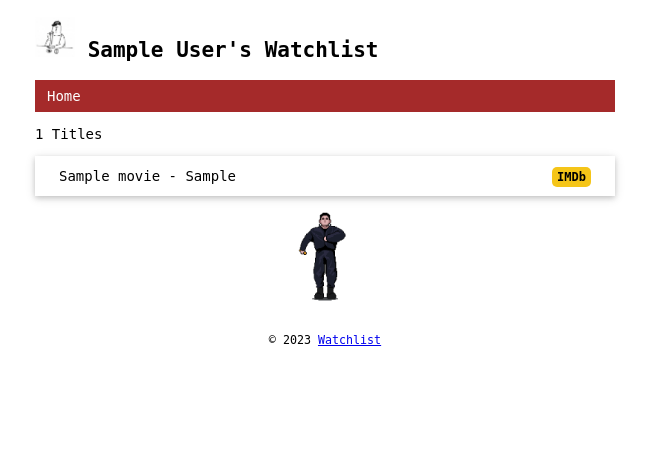
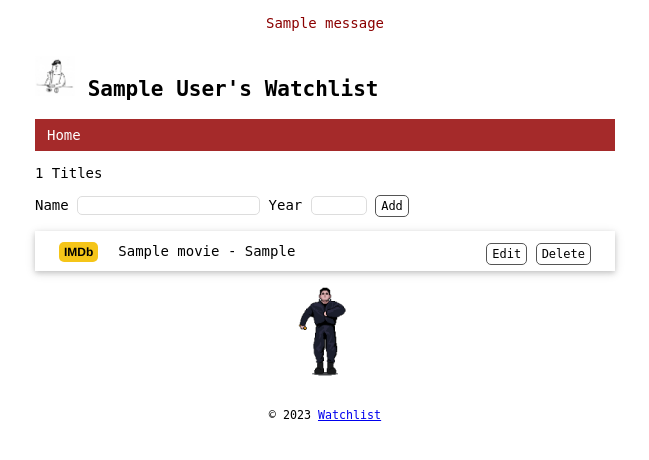
Before and after one commit to TheParzivaal/watchlist, a Flask app: page / in a window 1280 px wide. Shown: the top 460 px of the page, without its empty margins (315-964 px from the left). Run offline with Flask 3, Linux system fonts and the light colour scheme; tables that the repository leaves empty hold one stand-in row (values such as "Sample post"); one stand-in notice (Sample message) is shown.

Commit message:
Create, edit and delete item by form

```diff
--- a/app.py
+++ b/app.py
@@ -1,13 +1,14 @@
 import os
 import click
 
-from flask import Flask, render_template
+from flask import Flask, render_template, request, url_for, redirect, flash
 from flask_sqlalchemy import SQLAlchemy
 
 app = Flask(__name__)
 
 app.config['SQLALCHEMY_DATABASE_URI'] = 'sqlite:////' + os.path.join(app.root_path, 'data.db')
 app.config['SQLALCHEMY_TRACK_MODIFICATIONS'] = False
+app.config['SECRET_KEY'] = 'dev'
 # Load all the configurations before instantiation
 db = SQLAlchemy(app)
 
@@ -64,10 +65,55 @@ def inject_user():
     return dict(user=user)
 
 
-@app.route('/')
+@app.route('/', methods=['GET', 'POST'])
 def index():
+    if request.method == 'POST':    # Check whether it is POST request
+        # Get data from form
+        title = request.form.get('title')
+        year = request.form.get('year')
+        # Validate data from form
+        if (not title) or (not year) or (len(year) > 4) or (len(title) > 60):
+            flash('Invalid input.')
+            return redirect(url_for('index'))
+        # Save the validated data into database
+        movie = Movie(title=title, year=year)
+        db.session.add(movie)
+        db.session.commit()
+        flash('Item created.')
+        return redirect(url_for('index'))
+
     movies = Movie.query.all()
     return render_template('index.html', movies=movies)
+
+
+@app.route('/movie/edit/<int:movie_id>', methods=['GET', 'POST'])
+def edit(movie_id):
+    movie = Movie.query.get_or_404(movie_id)
+
+    if request.method == 'POST':
+        title = request.form.get('title')
+        year = request.form.get('year')
+
+        if (not title) or (not year) or (len(year) > 4) or (len(title) > 60):
+            flash('Invalid input.')
+            return redirect(url_for('edit'), movie_id=movie_id)
+
+        movie.title = title
+        movie.year = year
+        db.session.commit()
+        flash('Item updated.')
+        return redirect(url_for('index'))
+
+    return render_template('edit.html', movie=movie)
+
+
+@app.route('/movie/delete/<int:movie_id>', methods=['POST'])
+def delete(movie_id):
+    movie = Movie.query.get_or_404(movie_id)
+    db.session.delete(movie)
+    db.session.commit()
+    flash('Item deleted.')
+    return redirect(url_for('index'))
 
 
 @app.errorhandler(404)
--- a/static/style.css
+++ b/static/style.css
@@ -14,6 +14,20 @@ footer {
 
 .float-right {
     float: right;
+}
+
+.float-left {
+    float: left;
+}
+
+.alert {
+    text-align: center;
+    position: relative;
+    padding: 7px;
+    margin: 7px 0;
+    color: darkred;
+    background-color: white;
+    border: 1px solid transparent;
 }
 
 .avatar {
@@ -39,6 +53,10 @@ footer {
 .movie-list li:hover {
     color: white;
     background-color: brown;
+}
+
+.movie-list li span:not(:last-child){
+    margin-right: 20px;
 }
 
 .air {
@@ -72,6 +90,7 @@ nav li a:hover {
 }
 
 .imdb {
+    font-family: Helvetica;
     font-size: 12px;
     font-weight: bold;
     color: black;
@@ -80,3 +99,45 @@ nav li a:hover {
     border-radius: 5px;
     padding: 3px 5px;
 }
+
+input[type=submit] {
+    font-family: inherit;
+}
+
+input[type=text] {
+    border: 1px solid #ddd;
+    border-radius: 5px;
+}
+
+input[name=year] {
+    width: 50px;
+}
+
+.btn {
+    font-size: 12px;
+    padding: 3px 5px;
+    text-decoration: none;
+    cursor: pointer;
+    background-color: white;
+    color: black;
+    border: 1px solid #555555;
+    border-radius: 5px;
+}
+
+.btn:hover {
+    text-decoration: none;
+    background-color: brown;
+    color: white;
+    border: 1px solid brown;
+}
+
+.movie-list .btn:hover {
+    text-decoration: none;
+    background-color: white;
+    color: black;
+    border: 1px solid white;
+}
+
+.inline-form {
+    display: inline;
+}
--- a/templates/base.html
+++ b/templates/base.html
@@ -10,6 +10,9 @@
     {% endblock %}
 </head>
 <body>
+    {% for message in get_flashed_messages() %}
+        <div class="alert">{{ message }}</div>
+    {% endfor %}
     <h2>
         <img alt="Avatar" class="avatar" src="{{ url_for('static', filename='/images/avatar.jpg') }}">
         {{ user.name }}'s Watchlist
--- a/templates/index.html
+++ b/templates/index.html
@@ -2,12 +2,23 @@
 
 {% block content %}
     <p>{{ movies|length }} Titles</p>
+    <form method="post">
+        Name <input type="text" name="title" autocomplete="off" required>
+        Year <input type="text" name="year" autocomplete="off" required>
+        <input class="btn" type="submit" name="submit" Value="Add">
+    </form>
     <ul class="movie-list">
         {% for movie in movies %}
         <li>
+            <span class="float-left">
+                <a class="imdb" href="https://www.imdb.com/find?q={{ movie.title }}" target="_blank" title="Find this movie on IMDb">IMDb</a>
+            </span>
             {{ movie.title }} - {{ movie.year }}
             <span class="float-right">
-                <a class="imdb" href="https://www.imdb.com/find?q={{ movie.title }}" target="_blank" title="Find this movie on IMDb">IMDb</a>
+                <a class="btn" href="{{ url_for('edit', movie_id=movie.id) }}">Edit</a>
+                <form class="inline-form" method="post" action="{{ url_for('delete', movie_id=movie.id) }}">
+                    <input class="btn" type="submit" name="delete" value="Delete" onclick="return confirm('Are you sure?')">
+                </form>
             </span>
         </li>
         {% endfor %}
```
Also changed, not shown: templates/edit.html (added, +10 -0 lines).
